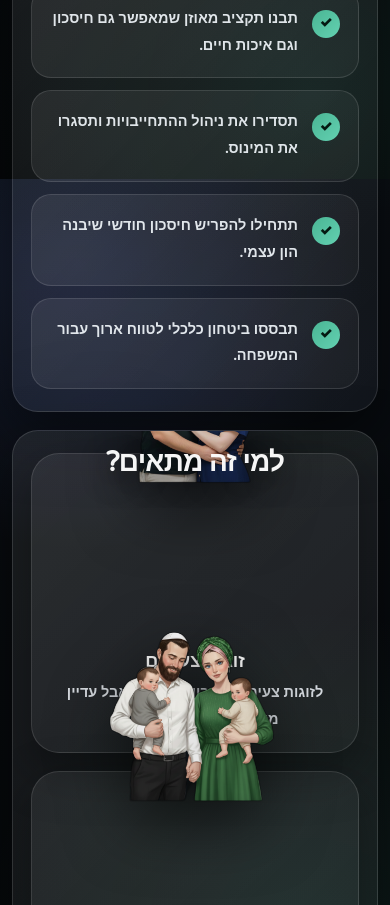
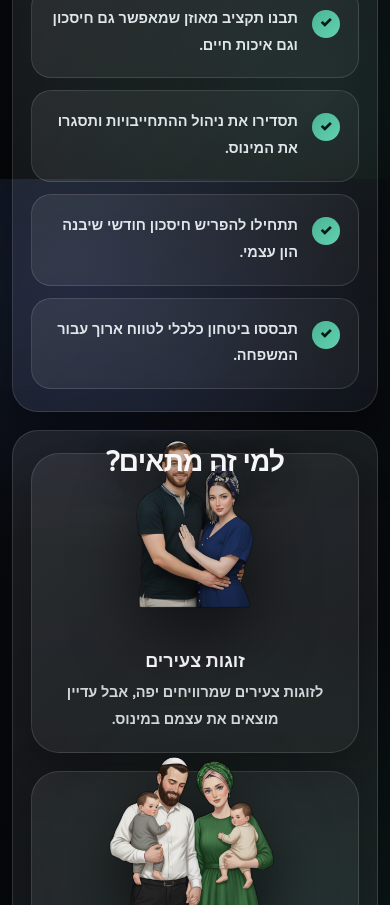
Before and after one commit to yarelcabra/a, a plain HTML site: page index.html in a window 390 px wide. Shown: the part 1509-2414 px from the top of the page. Drawn offline with nearby package versions, Linux system fonts and the light colour scheme.

Commit message:
Update index.html

```diff
--- a/index.html
+++ b/index.html
@@ -991,7 +991,7 @@
       }
       .fit-figure{
         width: 285px;           /* גודל */
-        top: 5px;              /* מיקום (קרוב לכותרת) */
+        top: 130px;              /* מיקום (קרוב לכותרת) */
         transform: translate(-50%, -56%);
       }
       .fit-h{ font-size:18px; margin-top:0; }
```
